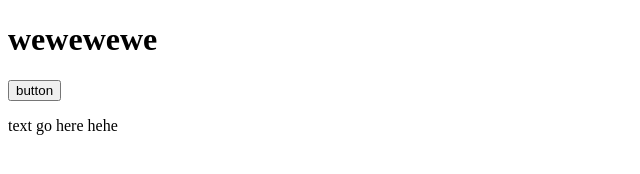
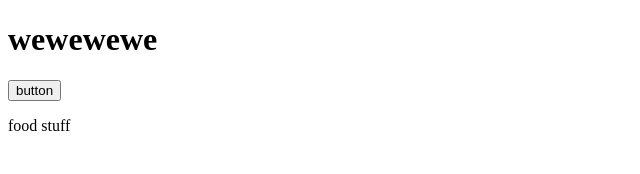
Before and after one commit to darker1x1/scokiety, a plain HTML site: page index.html in a window 1280 px wide. Shown: the full height of the page, 0-640 px from the left. Drawn offline with Linux system fonts and the light colour scheme.

Commit message:
Update index.html

```diff
--- a/index.html
+++ b/index.html
@@ -13,8 +13,7 @@
 	</audio>
 	<section>
 		<p id="text">
-		text go here hehe
-
+		food stuff
 		</p>
 	</section>
 </body>
```
